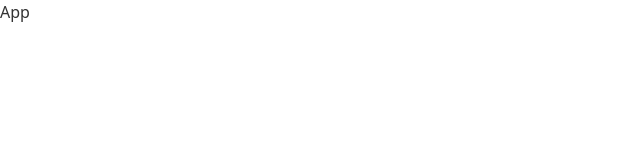
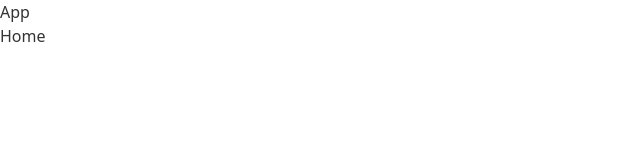
Before and after one commit to 0nahid/notes-full, a React (Create React App) app in the folder client/: page / in a window 1280 px wide. Shown: the top 160 px of the page, without its empty margins (0-640 px from the left). Built offline with nearby package versions, Linux system fonts and the light colour scheme.

Commit message:
loader & route added

```diff
--- a/client/package.json
+++ b/client/package.json
@@ -16,6 +16,7 @@
     "react-dom": "^18.2.0",
     "react-router-dom": "^6.3.0",
     "react-scripts": "5.0.1",
+    "react-spinners": "^0.13.4",
     "typescript": "^4.4.2",
     "web-vitals": "^2.1.0"
   },
--- a/client/src/App.tsx
+++ b/client/src/App.tsx
@@ -1,7 +1,23 @@
-import React from 'react'
+import { useEffect, useState } from 'react';
+import { Route, Routes } from "react-router-dom";
+import Loader from './Shared/Loader';
 
 export default function App() {
+  const [loading, setLoading] = useState(false);
+  useEffect(() => {
+    setLoading(true);
+    setTimeout(() => {
+      setLoading(false);
+    }, 3000);
+  }, []);
   return (
-    <div>App</div>
+    <div>
+      <div>
+        {loading ? <Loader /> : 'App'}
+        <Routes>
+          <Route path="/" element={<h1>Home</h1>} />
+        </Routes>
+      </div>
+    </div>
   )
 }
--- /dev/null
+++ b/client/src/Auth/Login.tsx
@@ -0,0 +1,7 @@
+import React from 'react'
+
+export default function Login() {
+  return (
+    <div>Login</div>
+  )
+}
--- /dev/null
+++ b/client/src/Shared/Loader.tsx
@@ -0,0 +1,10 @@
+import { PropagateLoader } from 'react-spinners'
+
+export default function Loader() {
+    return (
+        <div className="h-screen flex justify-center items-center">
+            <PropagateLoader
+                color="#fda4af" size={30} />
+        </div>
+    )
+}
--- /dev/null
+++ b/client/src/Shared/Loading.tsx
@@ -0,0 +1,7 @@
+import React from 'react'
+
+export default function Loading() {
+  return (
+    <div>Loading</div>
+  )
+}
```
Also changed, not shown: 1 other file (tests, documents, lock files or other folders).
